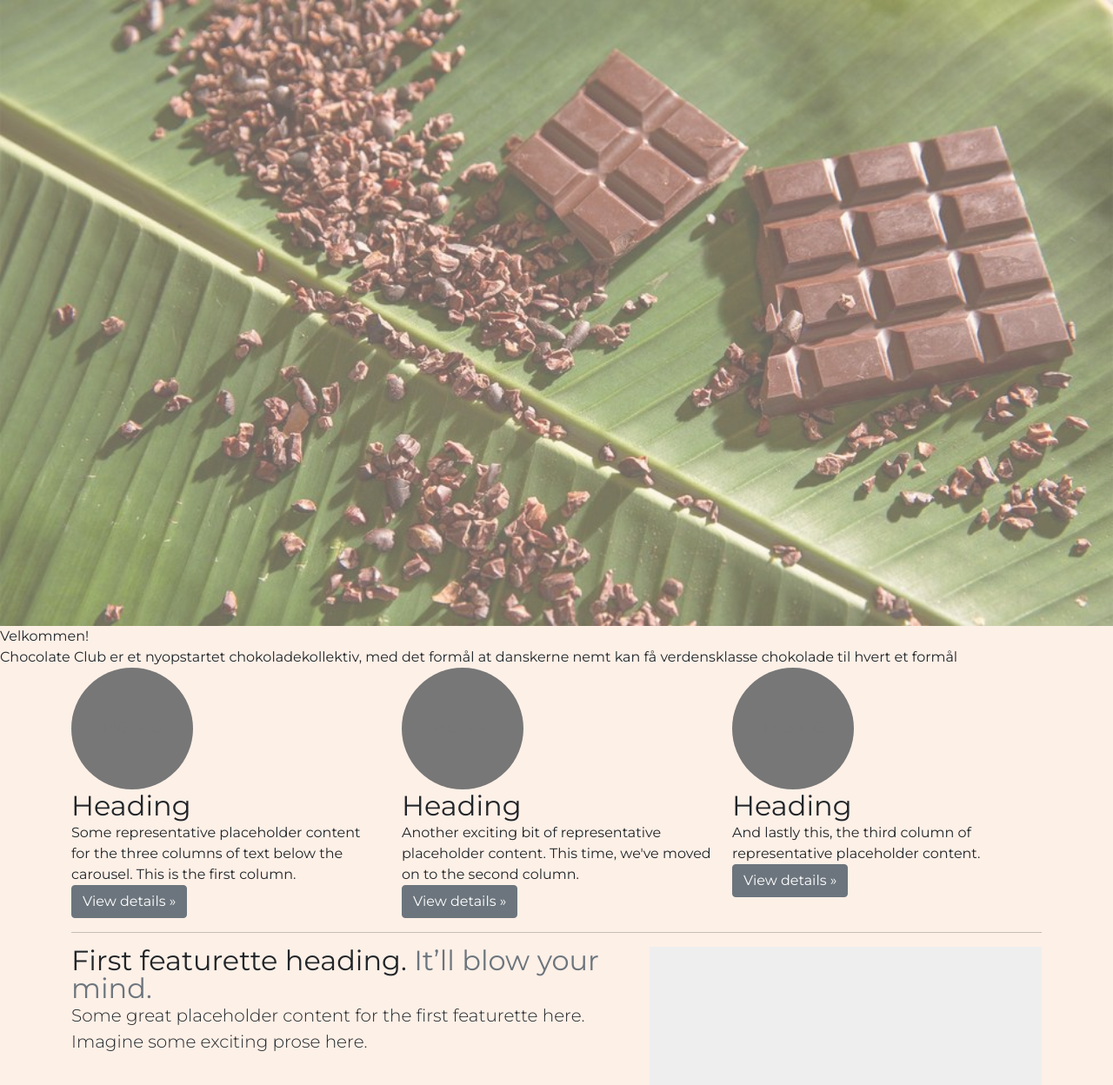
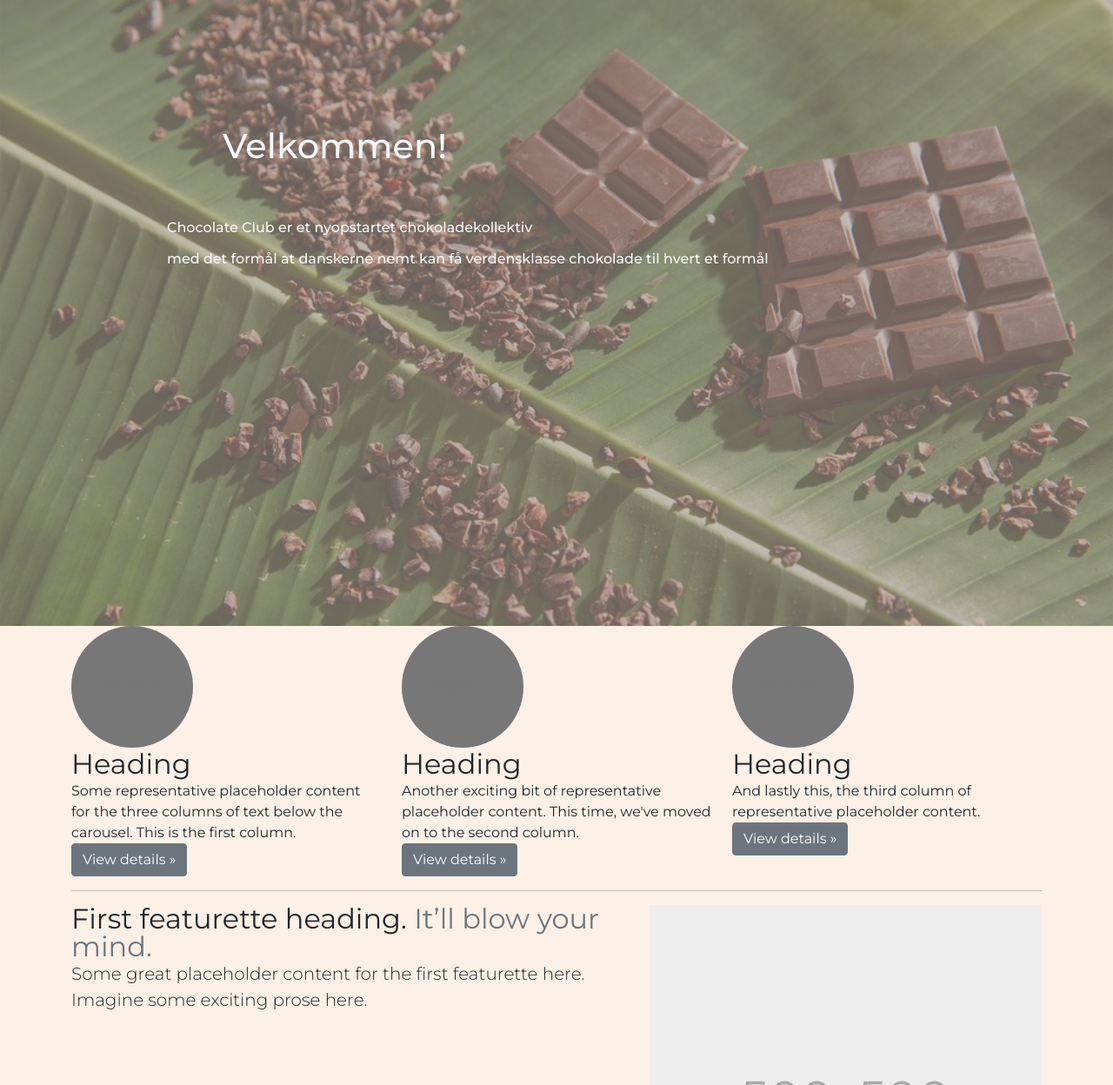
Before and after one commit to DesignByVang/ChocolateClub, a PHP site: page / in a window 1280 px wide. Shown: the part 98-1346 px from the top of the page at 87% size. Run offline with PHP 8.4, Linux system fonts and the light colour scheme; some libraries are stand-ins or nearby versions.

Commit message:
opdateret herobillede færdig

```diff
--- a/css/styles.scss
+++ b/css/styles.scss
@@ -95,12 +95,49 @@ img{
 .herobillede {
   width: 100%;
   opacity: 60%;
-  height: 80%;
+  filter: brightness(60%);
 }
 
 .hero {
-  border: black;
   margin: 0;
   padding: 0;
   position: relative;
 }
+
+.hero .velkomst,  {
+  position: absolute;
+  text-align: center;
+  cursor: pointer;
+  top: 20%;
+  left: 20%;
+  transform: translate (-50%,-50%);
+  -ms-transform: translate (-50%,-50%);
+}
+
+.hero .info {
+  position: absolute;
+  text-align: center;
+  cursor: pointer;
+  top: 35%;
+  left: 15%;
+  transform: translate (-50%,-50%);
+  -ms-transform: translate (-50%,-50%);
+}
+
+.hero .info2 {
+  position: absolute;
+  cursor: pointer;
+  top: 40%;
+  left: 15%;
+  transform: translate (-50%,-50%);
+  -ms-transform: translate (-50%,-50%);
+}
+
+@media screen and (max-width: 992px){
+  .velkomst {
+    font-size: calc(1.15rem + 1.0vw);
+  }
+  .info, .info2 {
+    font-size: 0.7rem;
+  }
+}
--- a/index.php
+++ b/index.php
@@ -62,13 +62,26 @@
     </div>
 </nav>
 
-<div class="hero container-fluid">
+<div class="hero container-expand-lg">
     <img src="images/chokoladebarer.jpg" alt="chokoladebar" class="herobillede">
-    <div>
-        <p>Velkommen!</p>
+    <div class="row">
+        <div class="col-6 mx-auto gap-2 d-grid">
+            <div class="row justify-content-center">
+                <div class="col">
+                    <h1 class="velkomst text-light">Velkommen!</h1>
+                </div>
+            </div>
+        </div>
     </div>
-    <div>
-        <p>Chocolate Club er et nyopstartet chokoladekollektiv, med det formål at danskerne nemt kan få verdensklasse chokolade til hvert et formål</p>
+    <div class="row">
+        <div class="col-6 mx-auto gap-2 d-grid">
+            <div class="row justify-content-center">
+                <div class="col">
+                    <h6 class="info text-light">Chocolate Club er et nyopstartet chokoladekollektiv</h6>
+                    <h6 class="info2 text-light">med det formål at danskerne nemt kan få verdensklasse chokolade til hvert et formål</h6>
+                </div>
+            </div>
+        </div>
     </div>
 </div>
 
```
Also changed, not shown: css/styles.css (+1 -1 lines), 1 other file.
